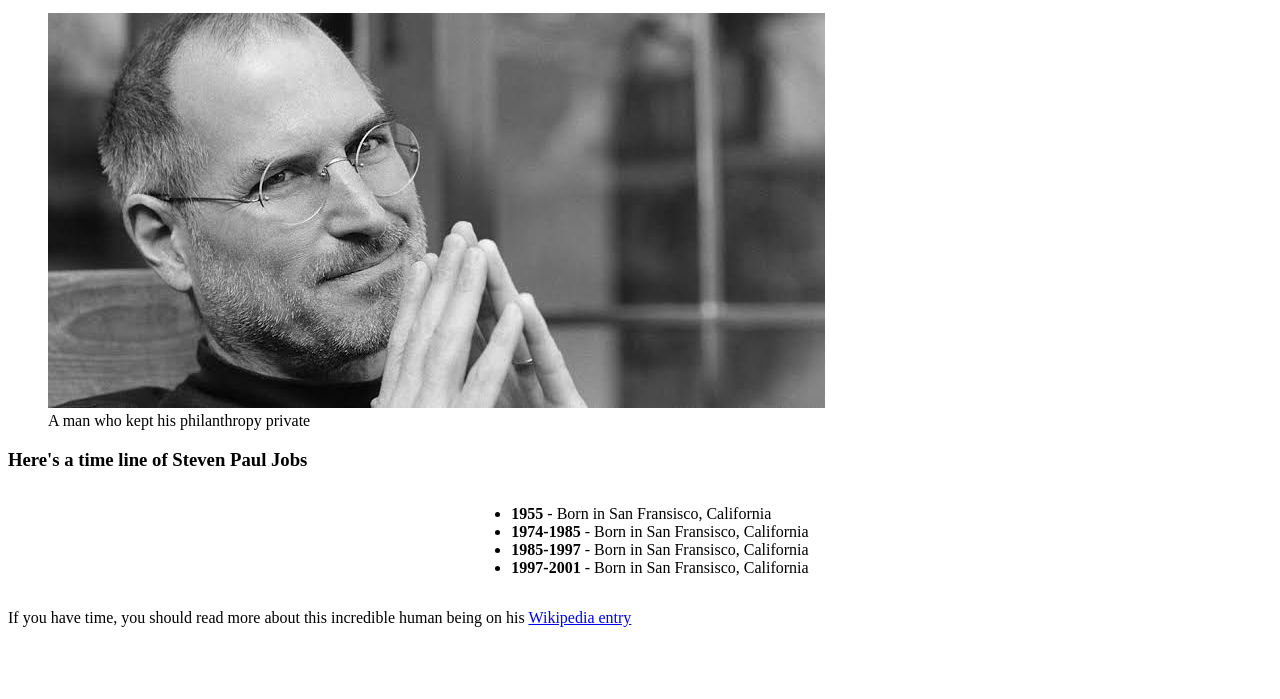
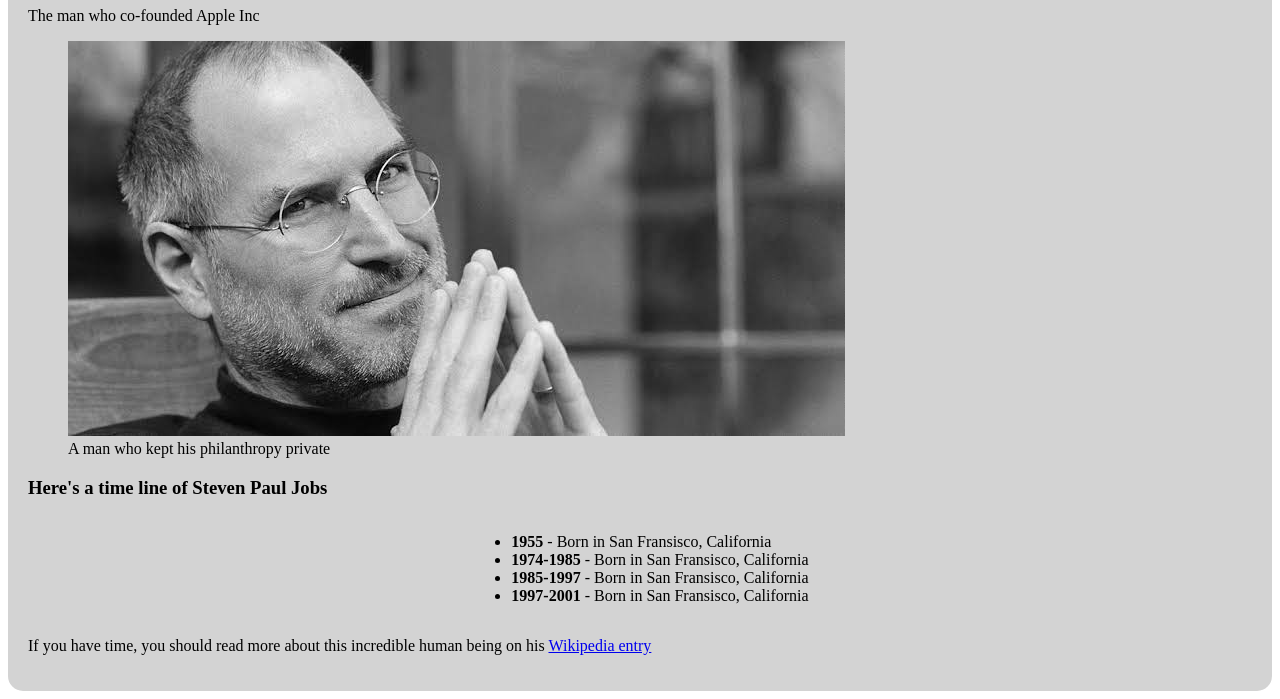
Before and after one commit to mpethamotaung/Responsive_Web_Design, a plain HTML site: page Tribute_Page/index.html in a window 1280 px wide. Shown: the part 101-800 px from the top of the page. Drawn offline with Linux system fonts and the light colour scheme.

Commit message:
add styling to .main selector with required rules

```diff
--- a/Tribute_Page/assets/css/styles.css
+++ b/Tribute_Page/assets/css/styles.css
@@ -1,3 +1,9 @@
+main {
+    background-color: lightgrey;
+    border-radius: 15px;
+    padding: 20px;
+}
+
 .more-info{
     display: flex;
     justify-content: center;
```
